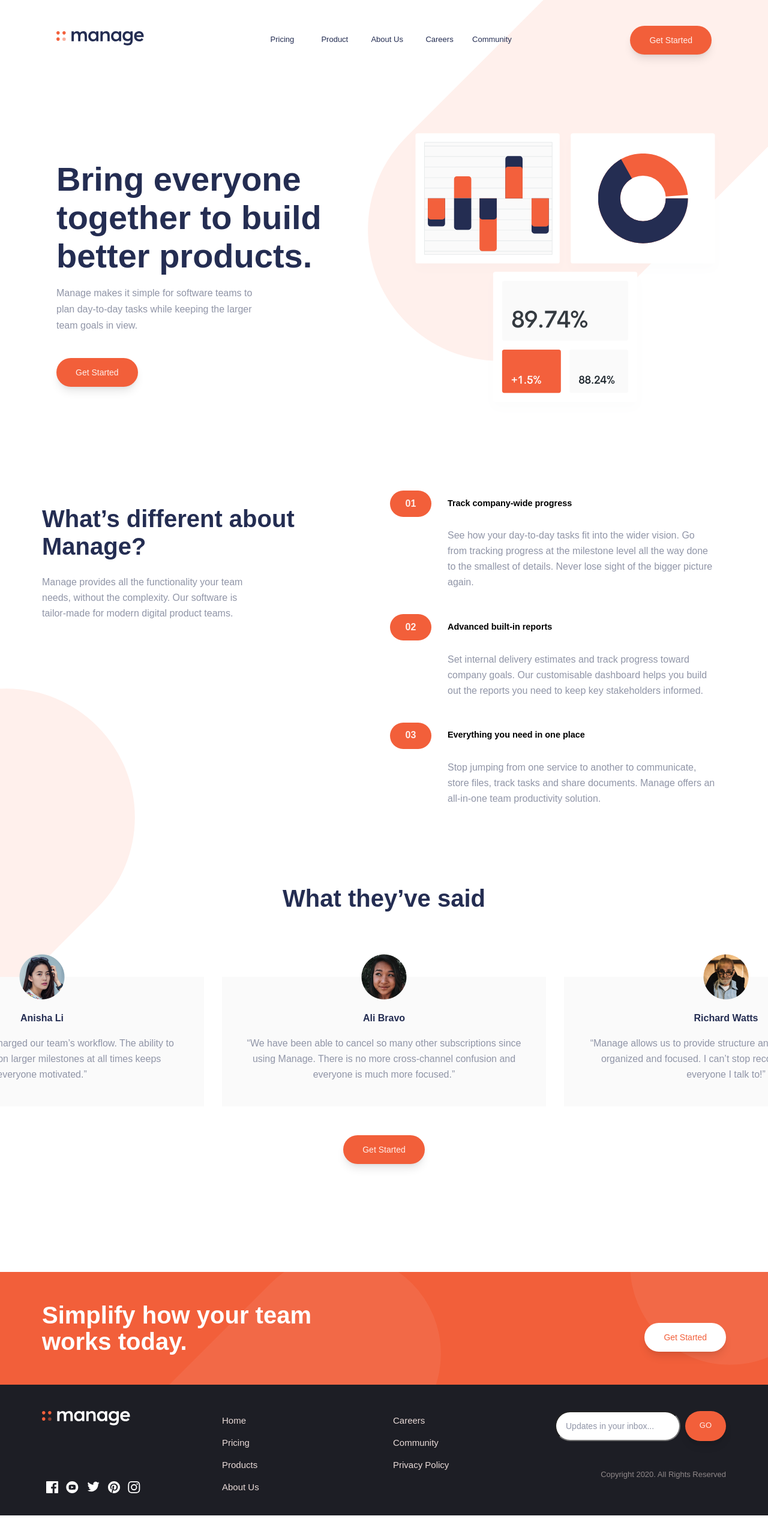
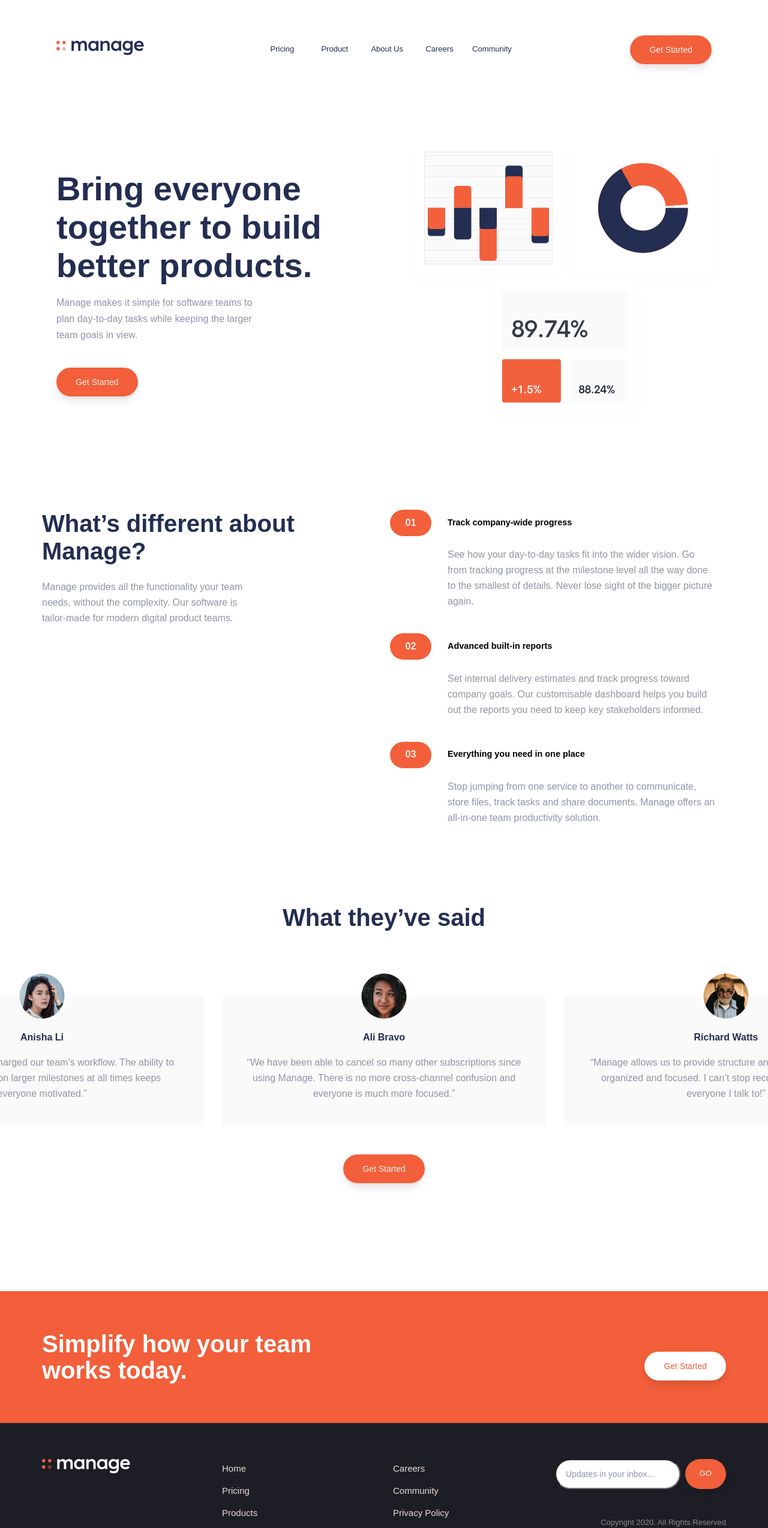
Before and after one commit to AtefZaky/manage-landing-page, a website built with Vite: page index.html in a window 1280 px wide. Shown: the top 2548 px of the page at 60% size. Before the commit the page ends 2527 px from the top, so only its background shows below. Built offline with nearby package versions, Linux system fonts and the light colour scheme; files whose address does not match are found by name; a web font is replaced by a local one.

Commit message:
fix bugs

```diff
--- a/scss/sections/_about.scss
+++ b/scss/sections/_about.scss
@@ -89,7 +89,7 @@
     justify-content: space-between;
     position: relative;
     &__bgimg{
-      background-image: url(../../assets/bg-tablet-pattern.svg);
+      background-image: url(./bg-tablet-pattern.svg);
       width: 100%;
       height: 800px;
       position: absolute;
@@ -104,7 +104,6 @@
       max-width: 35%;
       text-align: left;
       display: flex;
-      margin-top: 1.5rem;
       &-head{
         font-size: 2.5rem;
         align-self: flex-start;
--- a/scss/sections/_footer.scss
+++ b/scss/sections/_footer.scss
@@ -66,7 +66,7 @@
 }
 @media (min-width: a.$lg){
   .footer{
-    padding: 2.75rem 0 1.625rem;
+    padding: 3.75rem 0 2.625rem;
     .container{
       display: grid;
       grid-template-columns: 1fr 2fr 1fr;
--- a/scss/sections/_header.scss
+++ b/scss/sections/_header.scss
@@ -3,7 +3,7 @@ header{
   position: relative;
   overflow: hidden;
   .header__bgimg{
-    background-image: url(../../assets/bg-tablet-pattern.svg);
+    background-image: url(./bg-tablet-pattern.svg);
     width: 138%;
     height: 110%;
     position: absolute;
@@ -119,7 +119,7 @@ header{
     top: 600px;
     right: 0;
   .bgimgabout{
-    background-image: url(../../assets/bg-tablet-pattern.svg);
+    background-image: url(./bg-tablet-pattern.svg);
     width: 100%;
     height: 100%;
     position: absolute;
@@ -230,7 +230,10 @@ header{
 @media (min-width: a.$xl){
   header{
     padding-bottom: 5rem;
-    margin-bottom: 2.5rem;
+    margin-bottom: 3.5rem;
+    .nav{
+      margin: 3.5rem 1.5rem;
+    }
     .header__bgimg{
       height: 105%;
       top: -215px;
--- a/scss/sections/_simplify.scss
+++ b/scss/sections/_simplify.scss
@@ -5,7 +5,7 @@
   z-index: 1;
   overflow: hidden;
   &__bgimgleft{
-    background-image: url(../../assets/bg-tablet-pattern.svg);
+    background-image: url(./bg-tablet-pattern.svg);
     width: 160%;
     height: 190%;
     position: absolute;
@@ -44,7 +44,7 @@
       right: 100px;
     }
     &__bgimgright{
-      background-image: url(../../assets/bg-tablet-pattern.svg);
+      background-image: url(./bg-tablet-pattern.svg);
       width: 100%;
       height: 150%;
       position: absolute;
@@ -61,7 +61,7 @@
 
 @media (min-width: a.$xl){
   .simplify{
-    padding: 3.125rem 1.5rem;
+    padding: 4.125rem 1.5rem;
     &__bgimgleft{
       height: 620px;
       top: -30px;
```
